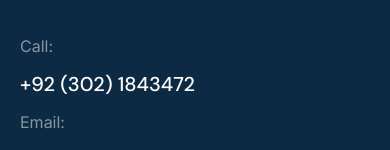
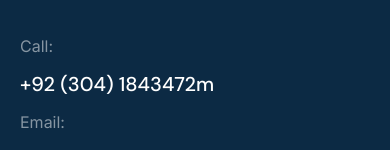
Before and after one commit to aslamhamza004/myPortFolio, a Next.js app: page / in a window 390 px wide. Shown: the part 5238-5388 px from the top of the page. Built offline with nearby package versions, Linux system fonts and the light colour scheme.

Commit message:
updated phoneNumber and mobile menu

```diff
--- a/src/components/Contact.js
+++ b/src/components/Contact.js
@@ -37,7 +37,7 @@ const Contact = () => {
                   <span className="name">Call:</span>
                   <p>
                     <a className="line_effect" href="#">
-                      +92 (302) 1843472
+                      +92 (304) 1843472m
                     </a>
                   </p>
                 </li>
--- a/src/layouts/MobileMenu.js
+++ b/src/layouts/MobileMenu.js
@@ -36,12 +36,12 @@ const MobileMenu = () => {
             <li>
               <a href="#service">Service</a>
             </li>
-            <li>
+            {/* <li>
               <a href="#portfolio">Portfolio</a>
             </li>
             <li>
               <a href="#blog">Blog</a>
-            </li>
+            </li> */}
             <li>
               <a href="#contact">Contact</a>
             </li>
```
